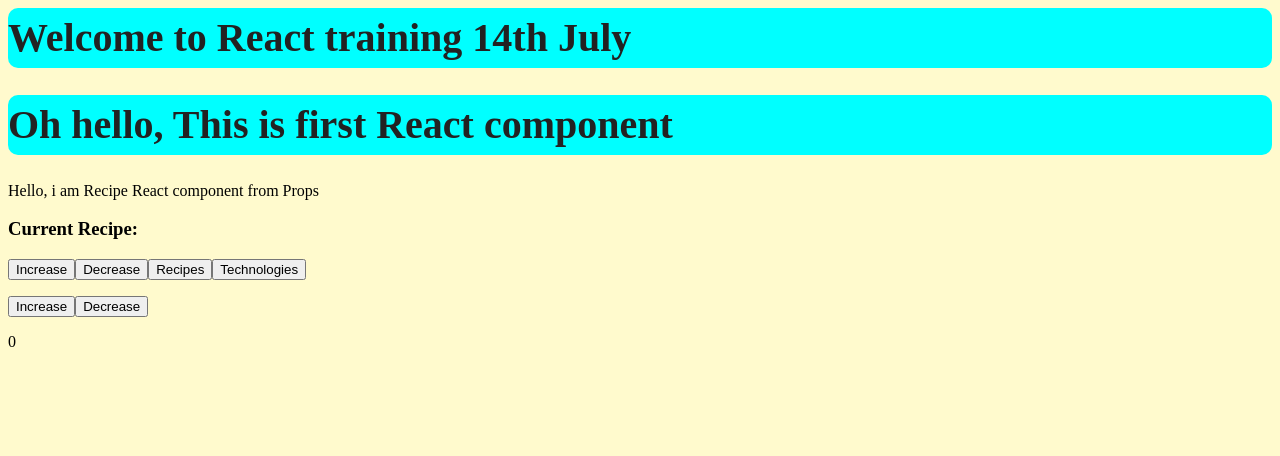
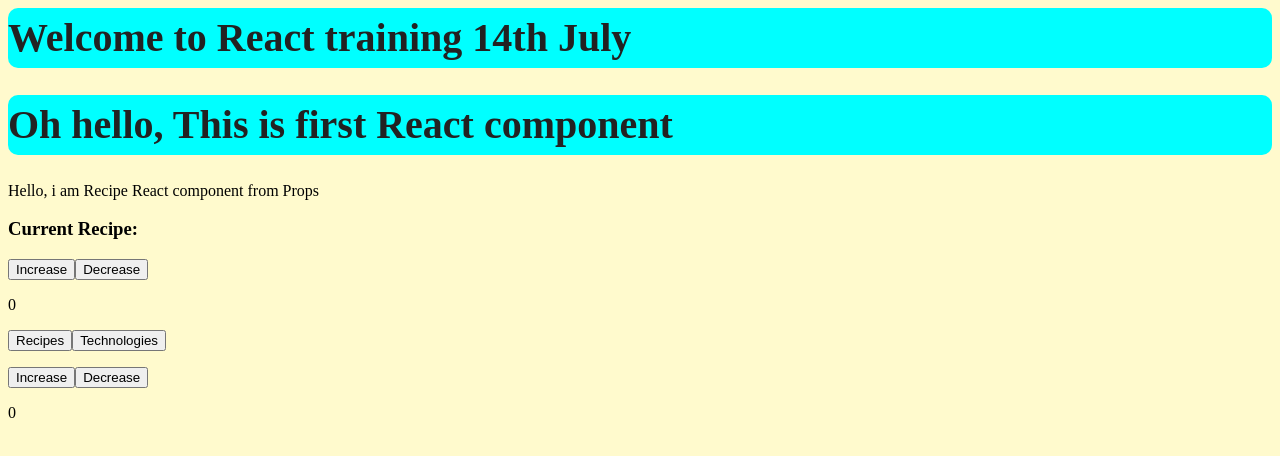
Before and after one commit to balramsinghindia/react-architecture, a React app: page / in a window 1280 px wide. Shown: the top 456 px of the page. Built offline with nearby package versions, Linux system fonts and the light colour scheme.

Commit message:
Counter in Recipe

```diff
--- a/src/components/App.jsx
+++ b/src/components/App.jsx
@@ -1,10 +1,19 @@
 import Recipe from './Recipe';
 // import Footer from './Footer';
 import Counter from './Counter';
+import { useState } from "react";
 import './../scss/index.scss';
 
 const App = () => {
-//   const [counter, setCounter] = useState(0);
+  const [counter, setCounter] = useState(0);
+
+  function incrementCounter(){
+    setCounter(counter+1);
+  }
+
+  function decrementCounter(){
+    setCounter(counter-1);
+  }
 
     return (
         <>
@@ -13,8 +22,15 @@
                 <section className="hero">
                     <Recipe
                         text="Hello, i am Recipe React component from Props"
+                        increment={incrementCounter}
+                        decrement={decrementCounter}
+                        counter={counter}
                     />
-                    <Counter/>
+                    <Counter
+                        increment={incrementCounter}
+                        decrement={decrementCounter}
+                        counter={counter}
+                    />
                 </section>
             </main>
             {/* <Footer copyrightText="Copyright@2021" /> */}
--- a/src/components/Counter.jsx
+++ b/src/components/Counter.jsx
@@ -1,17 +1,14 @@
 import { useState } from "react";
 
-// let count = count;
 
-const Counter = () => {
-  // {increment, decrement}
-  const [counter, setCounter] = useState(0);
+const Counter = ({increment, decrement, counter}) => {
 
   return(
-    <div>
-        <button onClick={()=>setCounter(counter+1)}> Increase </button>
-        <button onClick={()=>setCounter(counter-1)}> Decrease </button>
+    <>
+        <button onClick={increment}> Increase </button>
+        <button onClick={decrement}> Decrease </button>
         <p> {counter} </p>
-    </div>
+    </>
   )
 }
 
--- a/src/components/Recipe.jsx
+++ b/src/components/Recipe.jsx
@@ -1,4 +1,5 @@
 import { useState } from "react";
+
 
 let technologies = {
     frontend: ['js', 'css', 'html', 'typescript'],
@@ -12,24 +13,23 @@
     welcome: true
 }
 
-const Recipe = ({text}) => {
+const Recipe = ({text, increment, decrement, counter}) => {
     const [abc, setAbc] = useState({});
 
     return (
-        <div>
+        <>
             {text}
             <h3>Current Recipe:</h3>
-            <button onClick={()=>setCounter(counter+1)}> Increase </button>
-            <button onClick={()=>setCounter(counter-1)}> Decrease </button>
+            <button onClick={increment}> Increase </button>
+            <button onClick={decrement}> Decrease </button>
+            <p> {counter} </p>
 
             <button onClick={()=>setAbc(technologies)}>Recipes</button>
             <button onClick={()=>setAbc(receipe)}>Technologies</button>
             <ul>
                 { Object.keys(abc).map((material) => <li>{material}: {abc[material]}</li> )}
             </ul>
-            {/* <Header /> */}
-
-        </div>
+        </>
     )
 }
 
```
